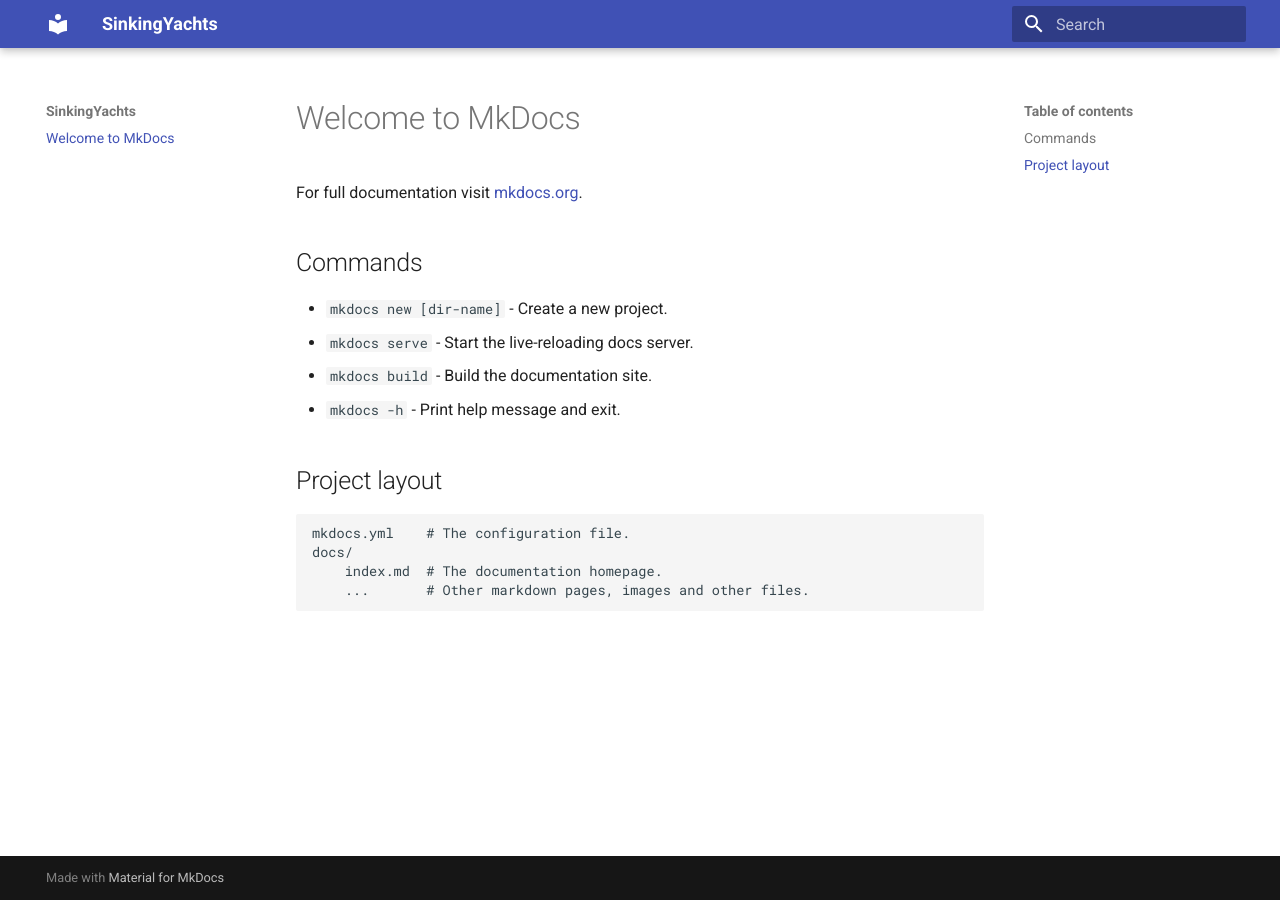
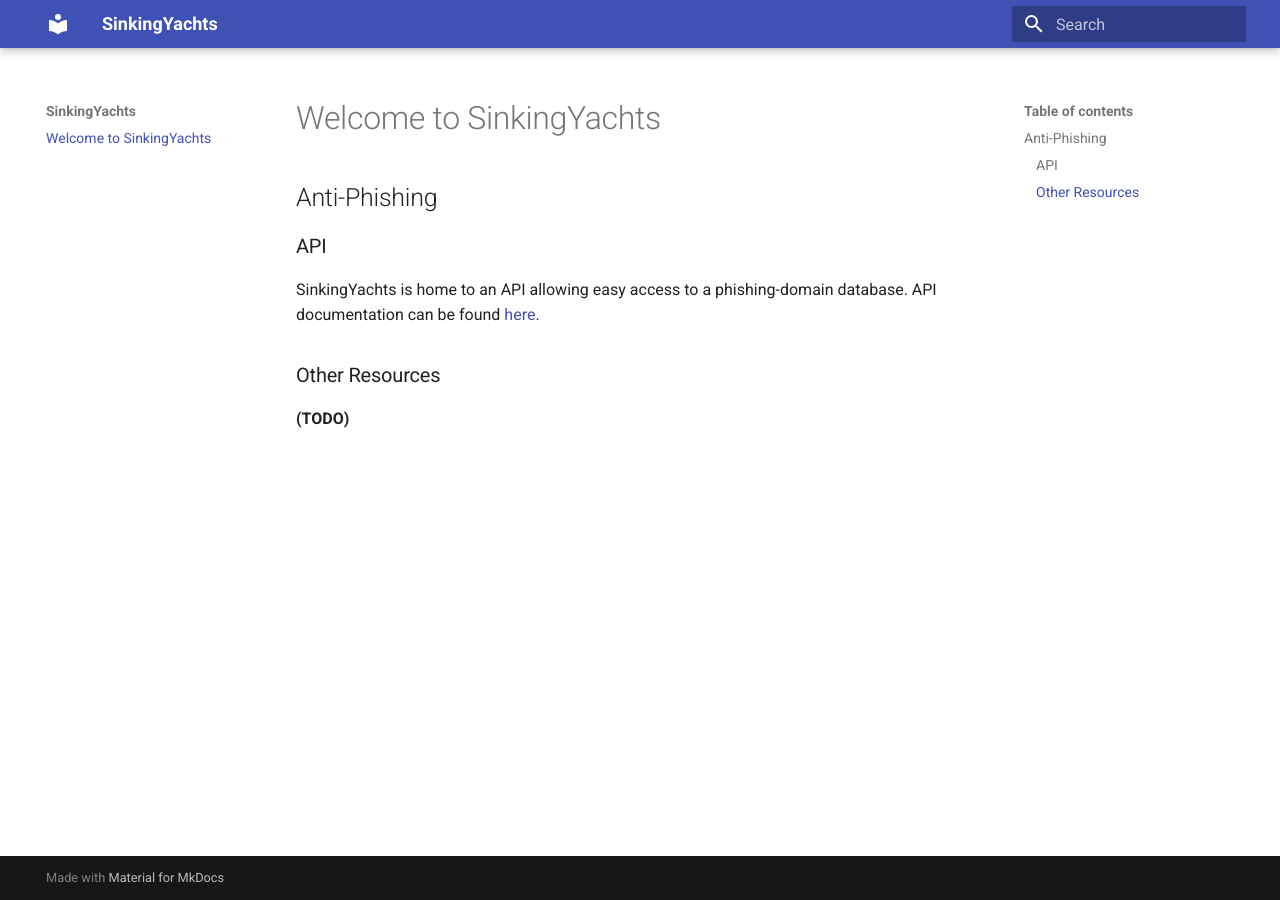
Before and after one commit to SinkingYachts/site, an MkDocs documentation site: the page built from docs/index.md, in a window 1280 px wide. Built offline with MkDocs 1.6.1 and Material for MkDocs 9.7.7, drawn with Linux system fonts in a browser that asks for light colours.

Commit message:
add some actual info

```diff
--- a/docs/index.md
+++ b/docs/index.md
@@ -1,17 +1,15 @@
-# Welcome to MkDocs
+# Welcome to SinkingYachts
 
-For full documentation visit [mkdocs.org](https://www.mkdocs.org).
 
-## Commands
+## Anti-Phishing
 
-* `mkdocs new [dir-name]` - Create a new project.
-* `mkdocs serve` - Start the live-reloading docs server.
-* `mkdocs build` - Build the documentation site.
-* `mkdocs -h` - Print help message and exit.
 
-## Project layout
+### API
 
-    mkdocs.yml    # The configuration file.
-    docs/
-        index.md  # The documentation homepage.
-        ...       # Other markdown pages, images and other files.
+SinkingYachts is home to an API allowing easy access to a phishing-domain database.
+API documentation can be found [here](https://api.sinking.yachts/docs).
+
+
+### Other Resources
+
+**(TODO)**
```
